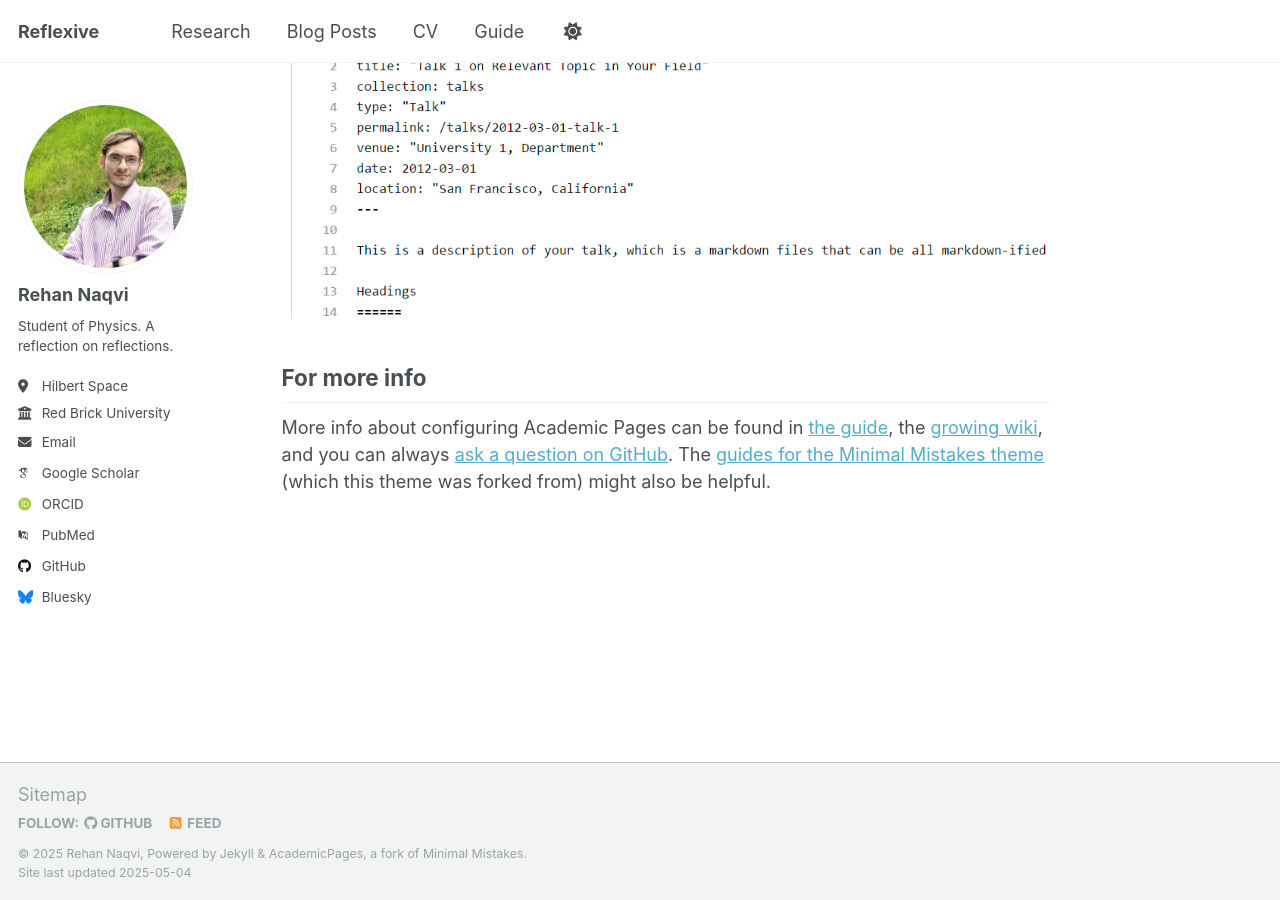
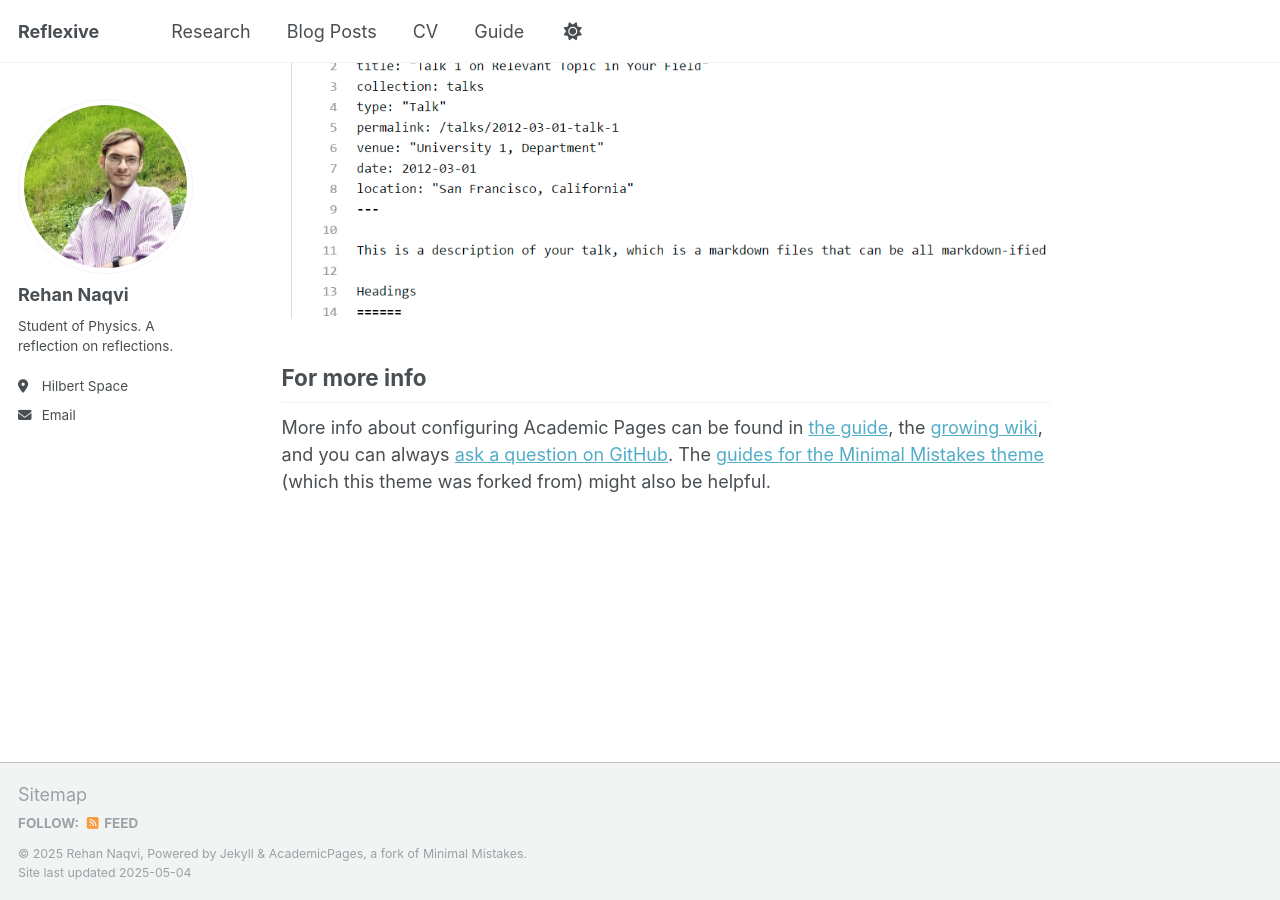
Before and after one commit to rayhannaqvi/rayhannaqvi.github.io, a Jekyll site: the page built from _pages/about.md, in a window 1280 px wide and 900 px high, scrolled down 2636 px. Built offline with Jekyll 4.4.1, drawn with Linux system fonts in a browser that asks for light colours; some web fonts are replaced.

Commit message:
Update _config.yml

```diff
--- a/_config.yml
+++ b/_config.yml
@@ -27,18 +27,18 @@
   pronouns         : # example: "she/her"
   bio              : "Student of Physics. A reflection on reflections."
   location         : "Hilbert Space"
-  employer         : "Red Brick University"
+  employer         :
   uri              : # URL
   email            : "rehannaqvi47@gmail.com"
 
   # Academic websites
   academia         : # URL
   arxiv            : # URL - Update with the correct link to your profile
-  googlescholar    : "https://scholar.google.com/citations?user=PS_CX0AAAAAJ"
+  googlescholar    :
   impactstory      : # URL
-  orcid            : "http://orcid.org/yourorcidurl"
+  orcid            :
   semantic         : # URL
-  pubmed           : "https://www.ncbi.nlm.nih.gov/pubmed/?term=john+snow"
+  pubmed           :
   researchgate     : # URL
   scopus           : # URL
 
@@ -46,12 +46,12 @@
   bitbucket        : # Username - Update with your username on the site
   codepen          : # Username
   dribbble         : # Username
-  github           : "academicpages"
+  github           :
   kaggle           : # Username
   stackoverflow    : # User number or user number and name (i.e., use "1" or "1/jeff-atwood")
 
   # Social media
-  bluesky          : "bsky.app" # Replace this with you Bluesky username
+  bluesky          :  # Replace this with you Bluesky username
   facebook         : # Username
   flickr           : # Username
   foursquare       : # Username
@@ -132,7 +132,7 @@
 
 # Social Sharing
 twitter:
-  username               : &twitter
+  username               :
 facebook:
   username               :
   app_id                 :
```
